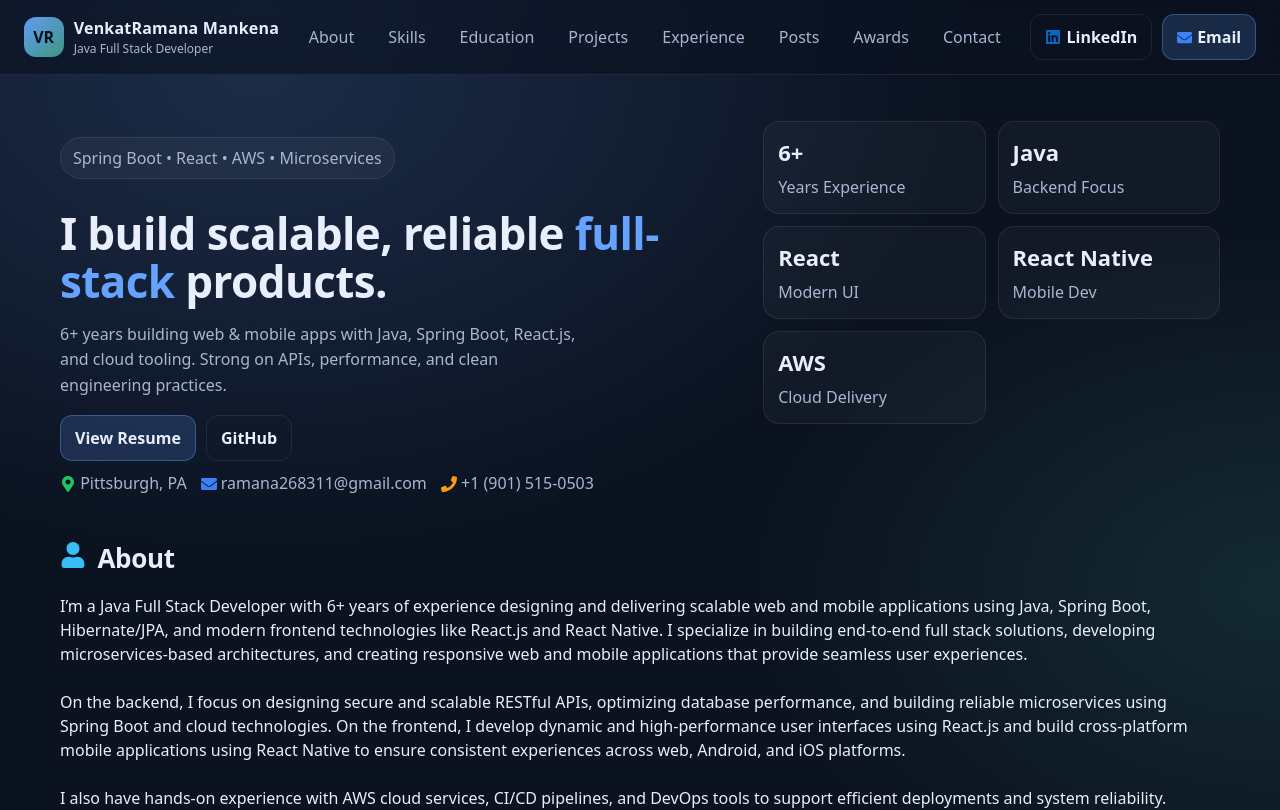
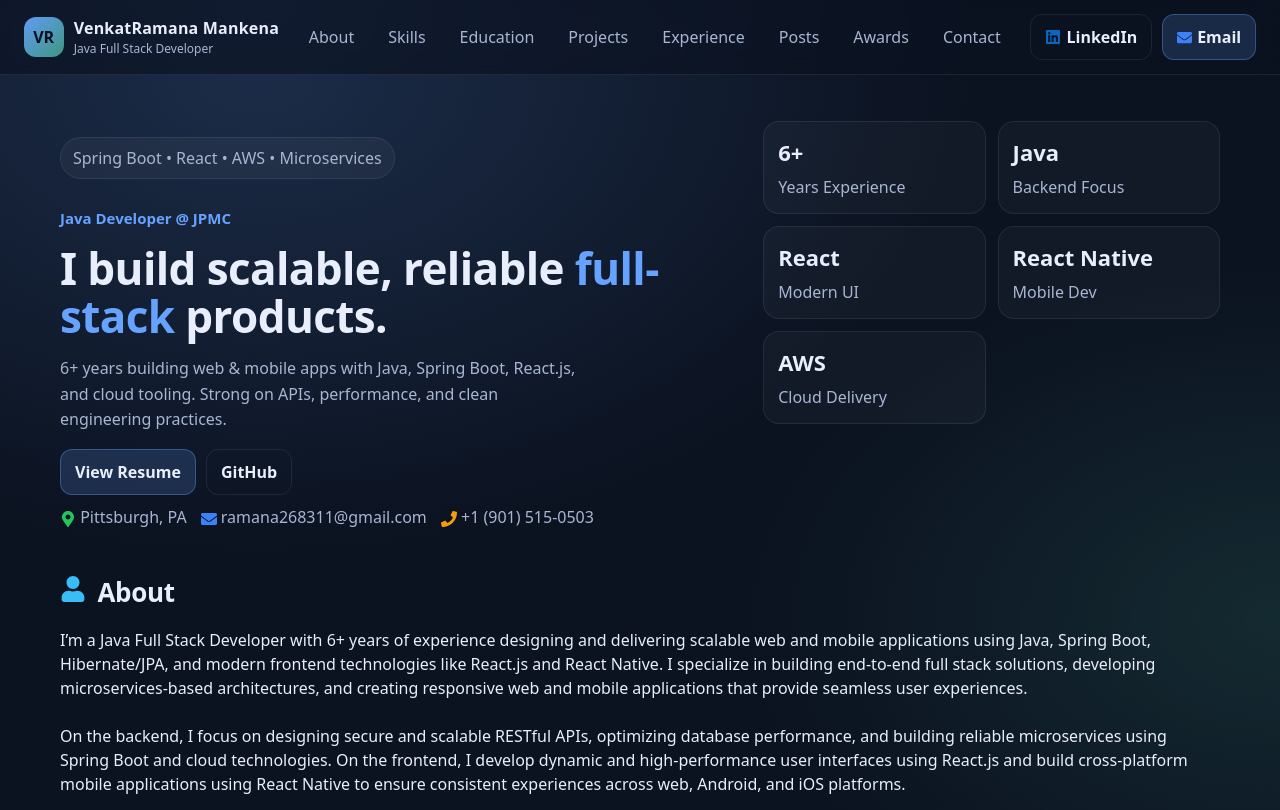
Before and after one commit to Venky268311/venkat-portfolio, a React (Vite) app: page / in a window 1280 px wide. Shown: the top 810 px of the page. Built offline with nearby package versions, Linux system fonts and the light colour scheme; no server answers.

Commit message:
New Experience Details Added

```diff
--- a/src/App.jsx
+++ b/src/App.jsx
@@ -27,6 +27,17 @@ const SKILLS = [
 ];
 
 const EXPERIENCE = [
+  {
+    company: "JPMorganChase",
+    title: "Java Developer",
+    time: "Feb 2026 - Present",
+    bullets: [
+      "Developing, testing, maintaining, and debugging enterprise applications in an Agile delivery environment.",
+      "Designing and coding backend solutions using Core Java, J2EE, XML, Web Services, and RESTful APIs.",
+      "Building RESTful microservices using Spring, Spring Batch, Spring Boot, JPA, and related Java technology stacks.",
+      "Applying strong application design and coding practices to improve reliability, maintainability, and production support."
+    ],
+  },
   {
     company: "Comcast",
     title: "Java Full Stack Developer",
@@ -377,6 +388,7 @@ export default function App() {
         <section className="hero">
           <div className="heroLeft">
             <p className="pill">Spring Boot • React • AWS • Microservices</p>
+            <p className="currentRole">Java Developer @ JPMC</p>
             <h1>
               I build scalable, reliable <span className="accent">full-stack</span> products.
             </h1>
--- a/src/styles.css
+++ b/src/styles.css
@@ -149,6 +149,13 @@ a{color:inherit}
   border-radius:999px;
   color:var(--muted);
   width:fit-content;
+}
+
+.currentRole{
+  margin:12px 0 0;
+  color:var(--accent);
+  font-size:15px;
+  font-weight:700;
 }
 
 h1{
```
